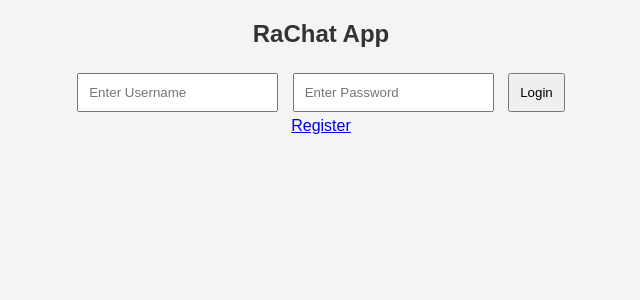
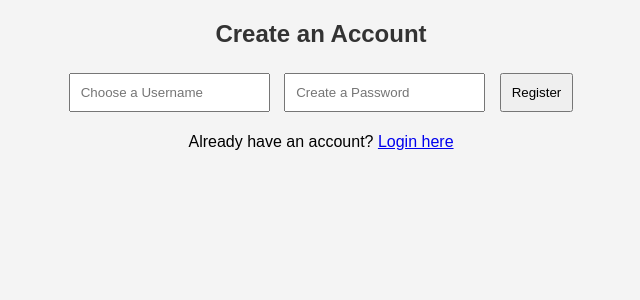
Before and after one commit to duckythekingofduck/first, a Flask app: page /register in a window 1280 px wide. Shown: the top 300 px of the page, without its empty margins (319-959 px from the left). Run offline with Flask 3, Linux system fonts and the light colour scheme; some libraries are stand-ins or nearby versions.

Commit message:
Update register.html

```diff
--- a/templates/register.html
+++ b/templates/register.html
@@ -1,16 +1,20 @@
 <!DOCTYPE html>
-<html>
+<html lang="en">
 <head>
-    <title>RaChat - Login</title>
-    <link rel="stylesheet" type="text/css" href="{{ url_for('static', filename='styles.css') }}">
+  <meta charset="UTF-8">
+  <meta name="viewport" content="width=device-width, initial-scale=1">
+  <title>RaChat App - Register</title>
+  <link rel="stylesheet" type="text/css" href="{{ url_for('static', filename='styles.css') }}">
 </head>
 <body>
-    <h2>RaChat App</h2>
-    <form action="/chat" method="post">
-        <input type="text" name="username" placeholder="Enter Username" required>
-        <input type="password" name="password" placeholder="Enter Password" required>
-        <button type="submit">Login</button>
+  <div class="login-container">
+    <h2>Create an Account</h2>
+    <form action="/register" method="post">
+      <input type="text" name="username" placeholder="Choose a Username" required>
+      <input type="password" name="password" placeholder="Create a Password" required>
+      <button type="submit">Register</button>
     </form>
-    <a href="/register">Register</a>
+    <p>Already have an account? <a href="/">Login here</a></p>
+  </div>
 </body>
 </html>
```
